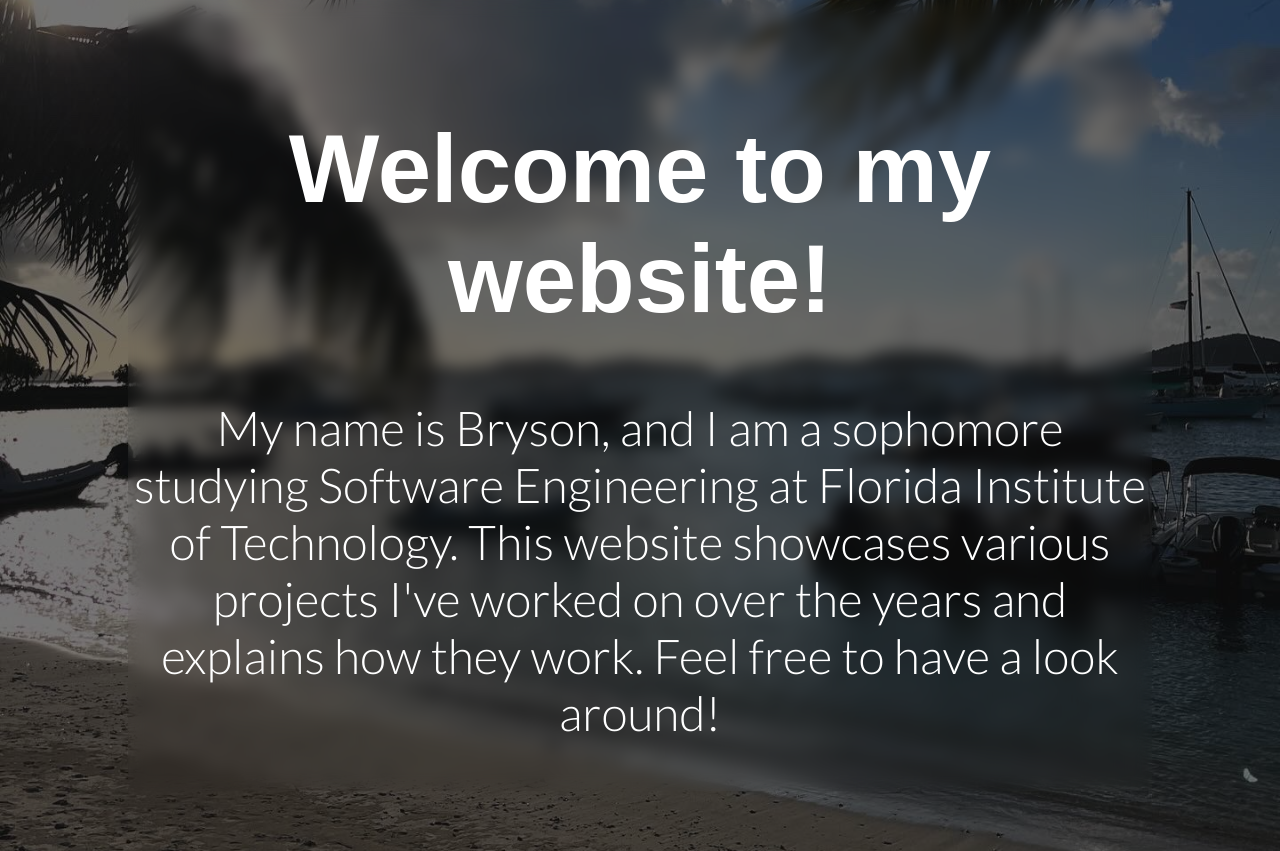
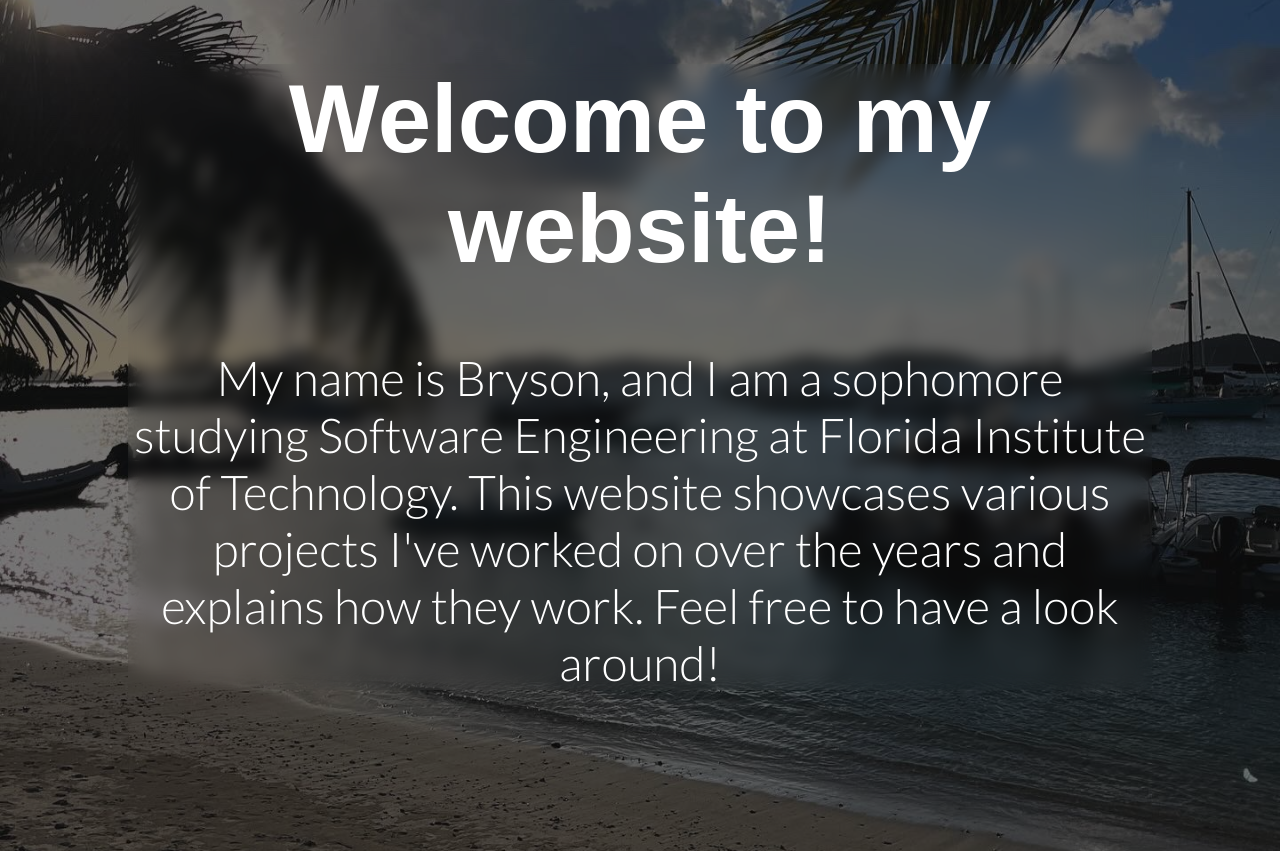
Before and after one commit to brysonnoble/brysonnoble.github.io, a PHP site: page / in a window 1280 px wide. Shown: the part 100-951 px from the top of the page. Run offline with PHP 8.4, Linux system fonts and the light colour scheme; some web fonts are replaced.

Commit message:
Update styles.css

```diff
--- a/styles.css
+++ b/styles.css
@@ -56,8 +56,6 @@ h1 {
 }
 
 #splashContent {
-  padding-top: 50px;
-  padding-bottom: 50px;
   backdrop-filter: blur(8px);
   position: relative;
   left: 10%;
```
